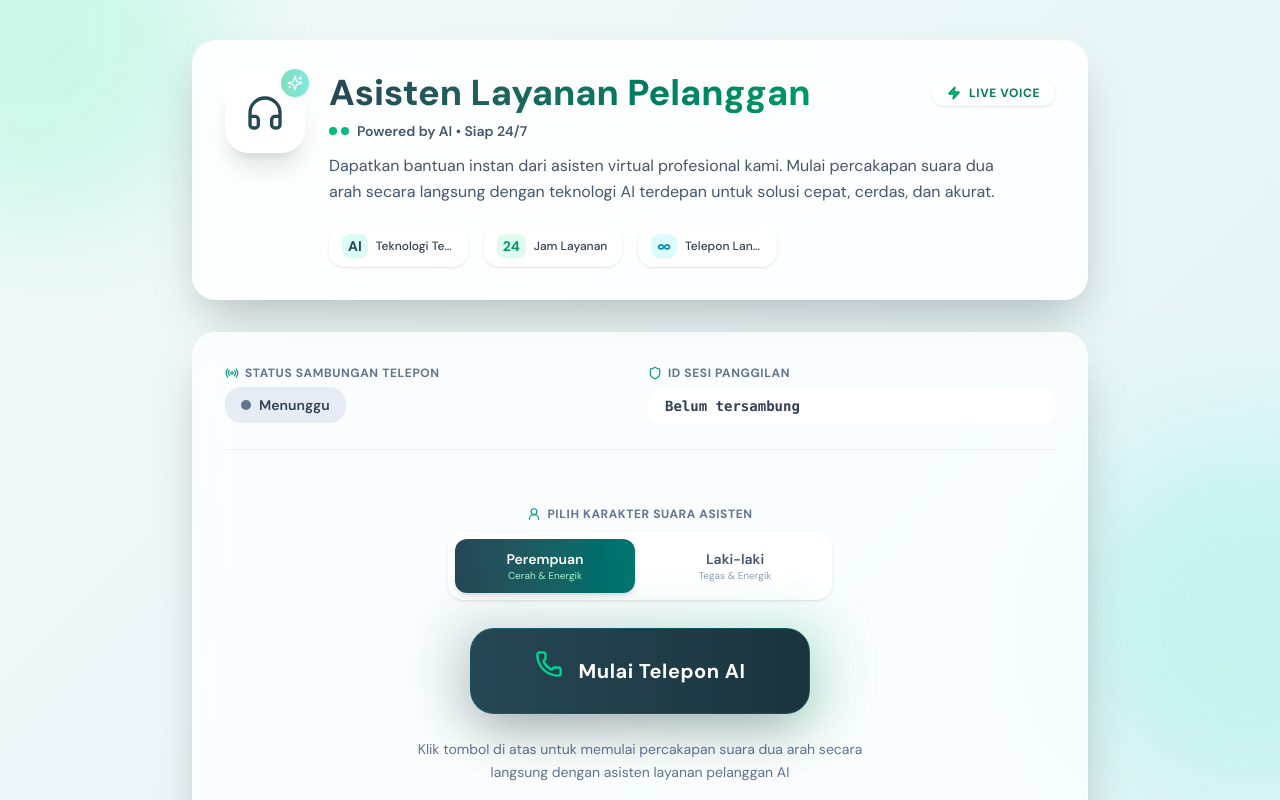
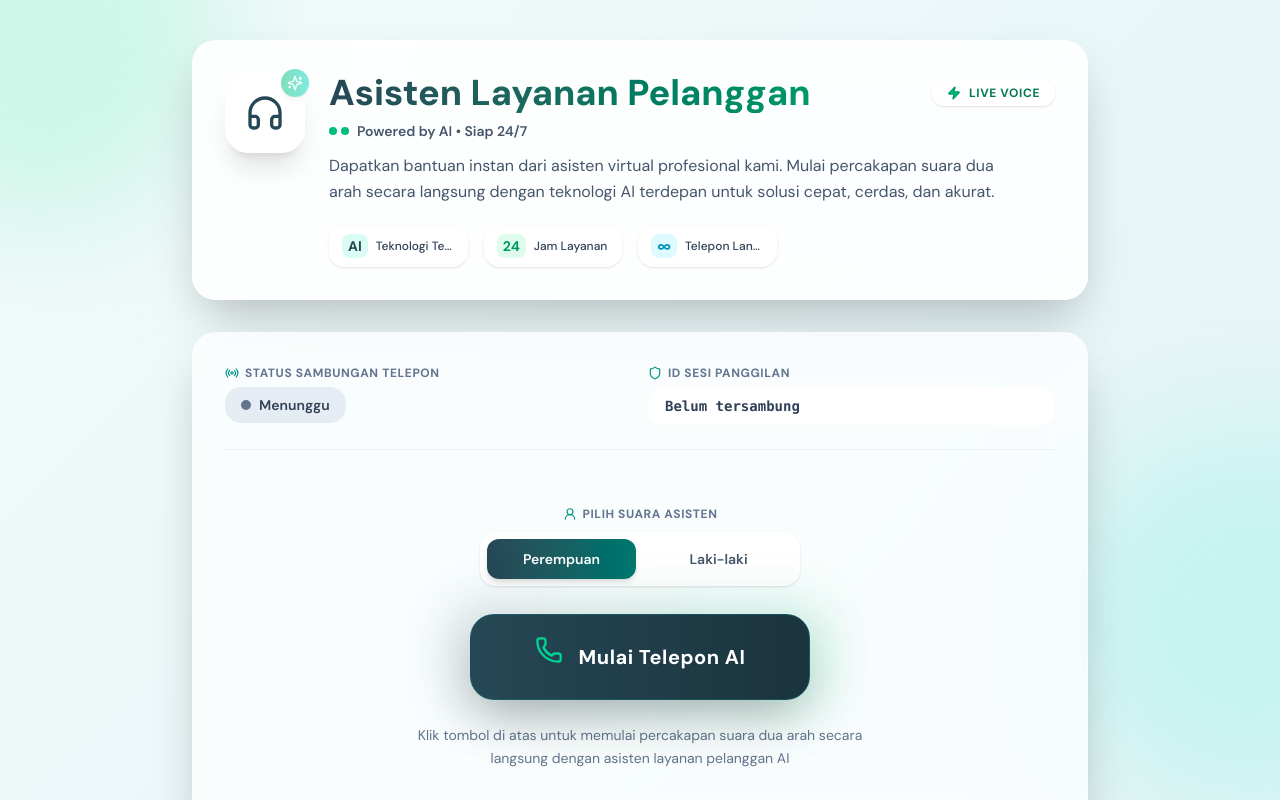
Before and after one commit to Demo-Appsz/demo-ai-sales-voice-frontend, a Svelte app: page / in a window 1280 px wide. Shown: the top 800 px of the page. Built offline with nearby package versions, Linux system fonts and the light colour scheme.

Commit message:
style: simplify voice gender selector labels to Perempuan and Laki-laki

```diff
--- a/src/App.svelte
+++ b/src/App.svelte
@@ -438,27 +438,25 @@
         <!-- IDLE / DISCONNECTED STATE -->
         <div class="flex flex-col items-center justify-center py-8 text-center">
           <!-- Voice Gender Selector -->
-          <div class="mb-7 w-full max-w-sm">
+          <div class="mb-7 w-full max-w-xs">
             <div class="text-xs font-bold text-slate-500 uppercase tracking-wider mb-2.5 flex items-center justify-center gap-1.5">
               <UserRound class="w-3.5 h-3.5 text-teal-600" />
-              <span>Pilih Karakter Suara Asisten</span>
+              <span>Pilih Suara Asisten</span>
             </div>
-            <div class="grid grid-cols-2 gap-2.5 p-1.5 glass-strong rounded-2xl border border-white/80 shadow-sm">
+            <div class="grid grid-cols-2 gap-2 p-1.5 glass-strong rounded-2xl border border-white/80 shadow-sm">
               <button
                 type="button"
                 onclick={() => (voiceGender = 'female')}
-                class="py-2.5 px-4 rounded-xl text-sm font-semibold transition-all cursor-pointer flex flex-col items-center justify-center {voiceGender === 'female' ? 'bg-gradient-to-r from-[#264755] to-teal-700 text-white shadow-md' : 'text-slate-600 hover:bg-white/70'}"
+                class="py-2.5 px-4 rounded-xl text-sm font-semibold transition-all cursor-pointer flex items-center justify-center {voiceGender === 'female' ? 'bg-gradient-to-r from-[#264755] to-teal-700 text-white shadow-md' : 'text-slate-600 hover:bg-white/70'}"
               >
                 <span>Perempuan</span>
-                <span class="text-[10px] font-normal {voiceGender === 'female' ? 'text-emerald-200' : 'text-slate-400'}">Cerah &amp; Energik</span>
               </button>
               <button
                 type="button"
                 onclick={() => (voiceGender = 'male')}
-                class="py-2.5 px-4 rounded-xl text-sm font-semibold transition-all cursor-pointer flex flex-col items-center justify-center {voiceGender === 'male' ? 'bg-gradient-to-r from-[#264755] to-teal-700 text-white shadow-md' : 'text-slate-600 hover:bg-white/70'}"
+                class="py-2.5 px-4 rounded-xl text-sm font-semibold transition-all cursor-pointer flex items-center justify-center {voiceGender === 'male' ? 'bg-gradient-to-r from-[#264755] to-teal-700 text-white shadow-md' : 'text-slate-600 hover:bg-white/70'}"
               >
                 <span>Laki-laki</span>
-                <span class="text-[10px] font-normal {voiceGender === 'male' ? 'text-emerald-200' : 'text-slate-400'}">Tegas &amp; Energik</span>
               </button>
             </div>
           </div>
```
